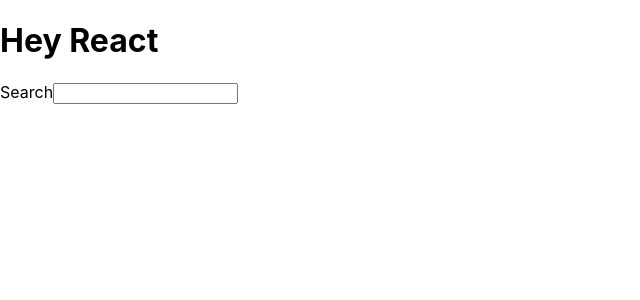
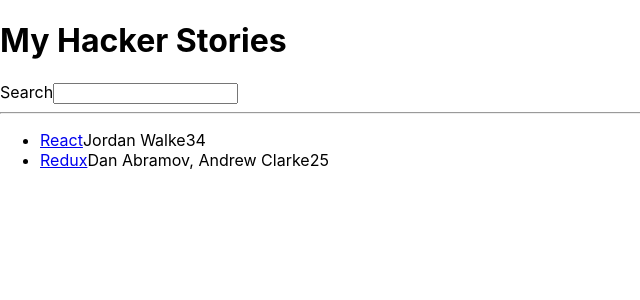
Before and after one commit to Moses-Onche/road-to-react, a React (Create React App) app in the folder hacker-stories/: page / in a window 1280 px wide. Shown: the top 300 px of the page, without its empty margins (0-640 px from the left). Built offline with nearby package versions, Linux system fonts and the light colour scheme.

Commit message:
Use lists in react to populate html attributes and content

```diff
--- a/hacker-stories/src/App.js
+++ b/hacker-stories/src/App.js
@@ -1,16 +1,52 @@
 
 function App() {
 
-  const welcome = {
-    greeting: "Hey",
-    title: "React",
-  }
+  // const welcome = {
+  //   greeting: "Hey",
+  //   title: "React",
+  // }
+
+  const list = [
+    {
+      title: "React",
+      url: "https://reactjs.org",
+      author: "Jordan Walke",
+      numOfComments: 3,
+      points: 4,
+      objectID: 0
+    },
+    {
+      title: "Redux",
+      url: "https://redux.js.org",
+      author: "Dan Abramov, Andrew Clarke",
+      numOfComments: 2,
+      points: 5,
+      objectID: 1
+    }
+  ];
+
   return (
     <div className="App">
-      <h1>{welcome.greeting} {welcome.title}</h1>
+      <h1>My Hacker Stories</h1>
 
       <label htmlFor="search">Search</label>
       <input id="search" type="text" />
+
+      <hr />
+
+      <ul>
+        {list.map((item) => {
+          return <li key={item.objectID}>
+            <span>
+              <a href={item.url}>{item.title}</a>
+            </span>
+            <span>{item.author}</span>
+            <span>{item.numOfComments}</span>
+            <span>{item.points}</span>
+          </li>
+          })}
+      </ul>
+
     </div>
   );
 }
```
